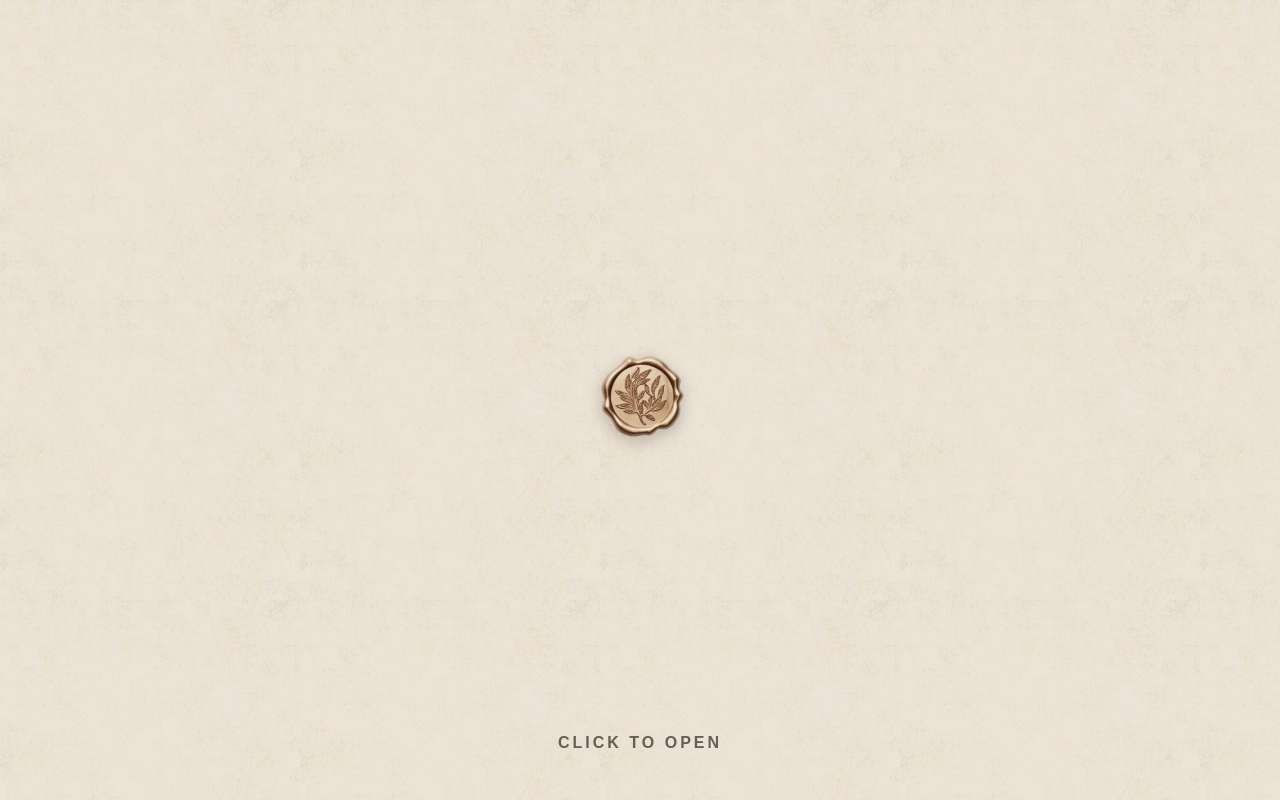
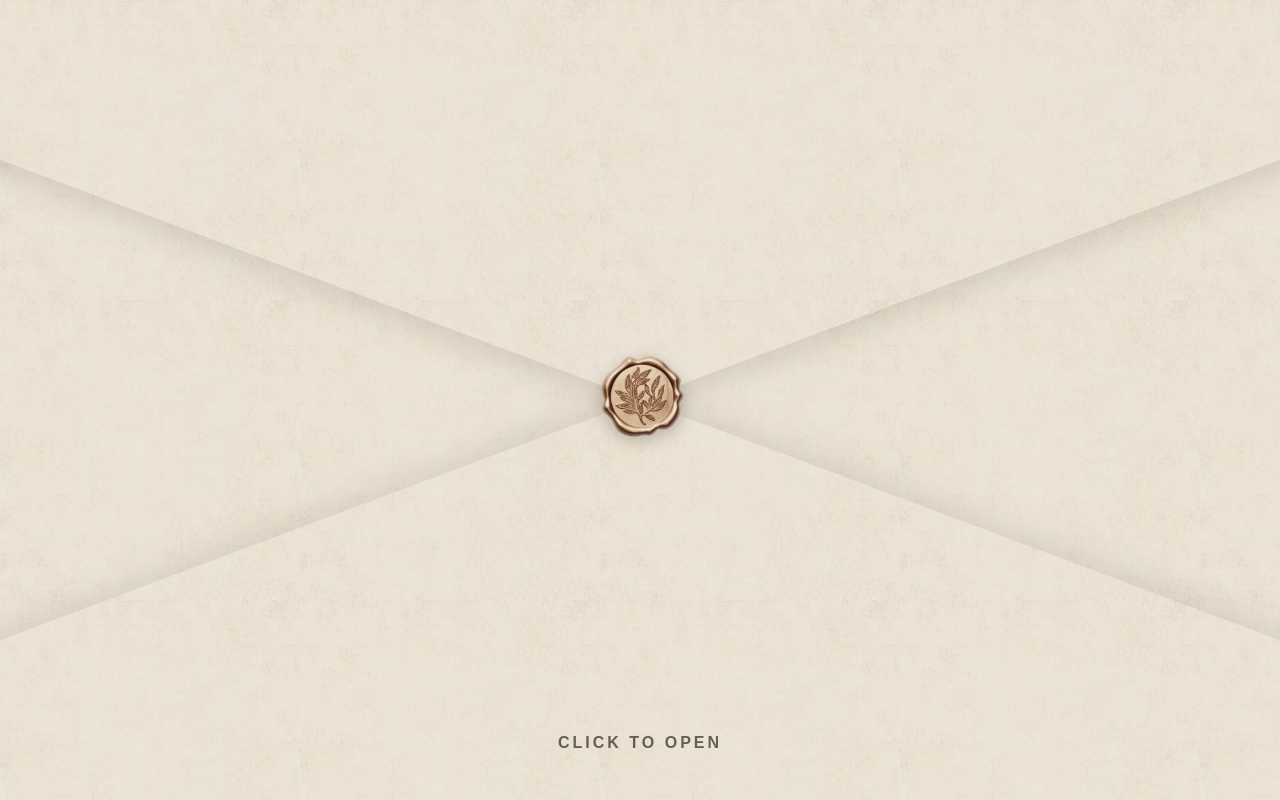
Before and after one commit to AlaaHefnawi/WeddingInvitation, a React (Vite) app: page / in a window 1280 px wide. Shown: the top 800 px of the page. Built offline with nearby package versions, Linux system fonts and the light colour scheme; a web font is replaced by a local one.

Commit message:
restore original envelope

```diff
--- a/components/InvitationIntro/InvitationIntro.css
+++ b/components/InvitationIntro/InvitationIntro.css
@@ -36,8 +36,6 @@
 
   width: 100%;
   height: 100%;
-
-  overflow: visible;
 }
 
 
@@ -62,7 +60,6 @@
   fill: #dacbbc;
 
   transform-box: fill-box;
-  transform-origin: center;
 
   transition:
     transform 7s cubic-bezier(0.16, 1, 0.3, 1),
@@ -74,7 +71,7 @@
    SHADOWS
 ========================================= */
 
-/* .top-flap {
+.top-flap {
   filter:
     drop-shadow(
       0 12px 14px rgba(70, 50, 40, 0.30)
@@ -100,7 +97,7 @@
     drop-shadow(
       -12px 0 14px rgba(70, 50, 40, 0.24)
     );
-} */
+}
 
 
 /* =========================================
```
